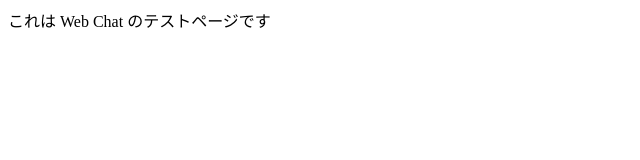
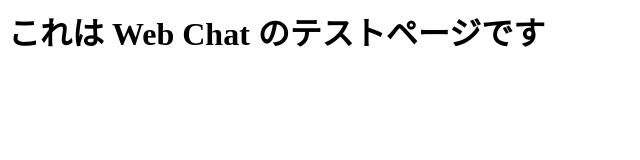
Before and after one commit to Watson-bx-04/webchat, a plain HTML site: page index.html in a window 1280 px wide. Shown: the whole page, without its empty margins (0-640 px from the left). Drawn offline with Linux system fonts and the light colour scheme.

Commit message:
Update index.html

```diff
--- a/index.html
+++ b/index.html
@@ -4,6 +4,6 @@
 </head>
 <body>
     <title>テスト・ページ</title>
-    <p>これは Web Chat のテストページです</p>
+    <h1>これは Web Chat のテストページです</h1>
     </body>
 </html>
```
